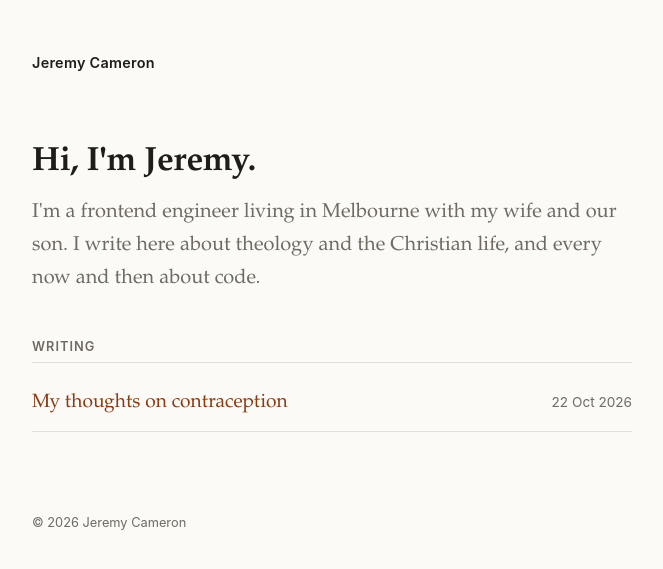
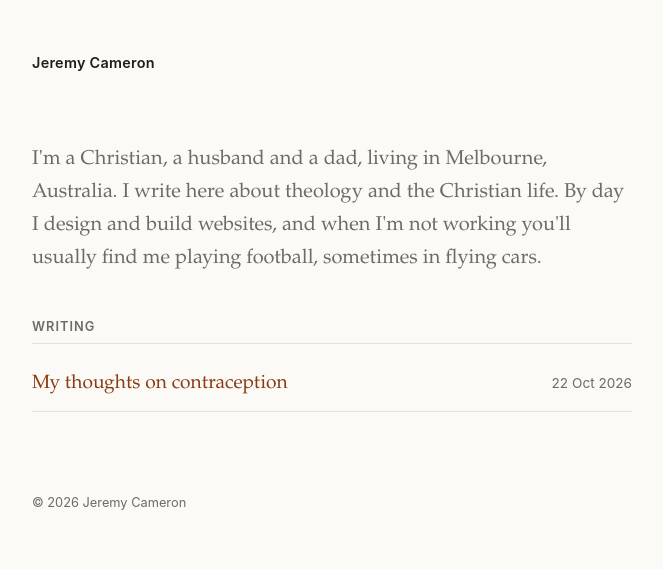
Before and after one commit to JezCam/jeremycameron.com, a Jekyll site: the page built from index.html, in a window 1280 px wide. Shown: the top 569 px of the page, without its empty margins (308-971 px from the left). Built offline with Jekyll 4.4.1, drawn with Linux system fonts in a browser that asks for light colours.

Commit message:
Rewrite home page intro
Co-Authored-By: Claude Opus 5.5 <noreply@anthropic.com>

```diff
--- a/index.html
+++ b/index.html
@@ -2,8 +2,7 @@
 layout: default
 ---
 <section class="intro">
-  <h1>Hi, I'm Jeremy.</h1>
-  <p>I'm a frontend engineer living in Melbourne with my wife and our son. I write here about theology and the Christian life, and every now and then about code.</p>
+  <p>I'm a Christian, a husband and a dad, living in Melbourne, Australia. I write here about theology and the Christian life. By day I design and build websites, and when I'm not working you'll usually find me playing football, sometimes in flying cars.</p>
 </section>
 
 <section class="posts">
```
